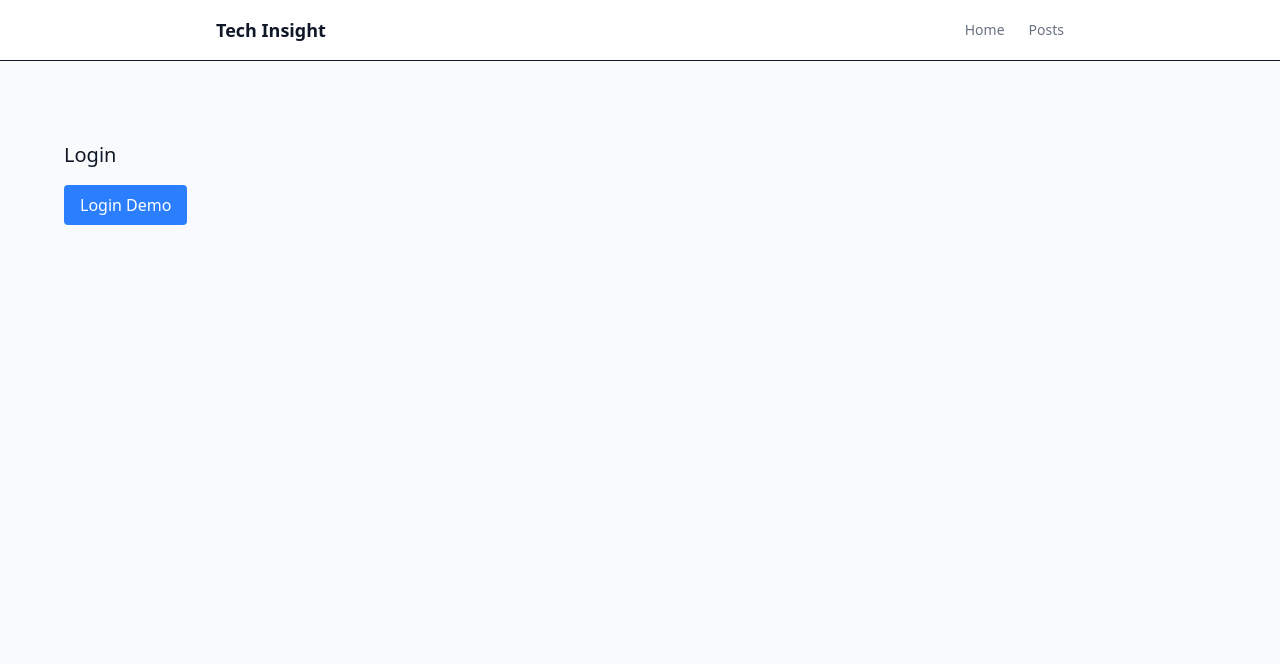
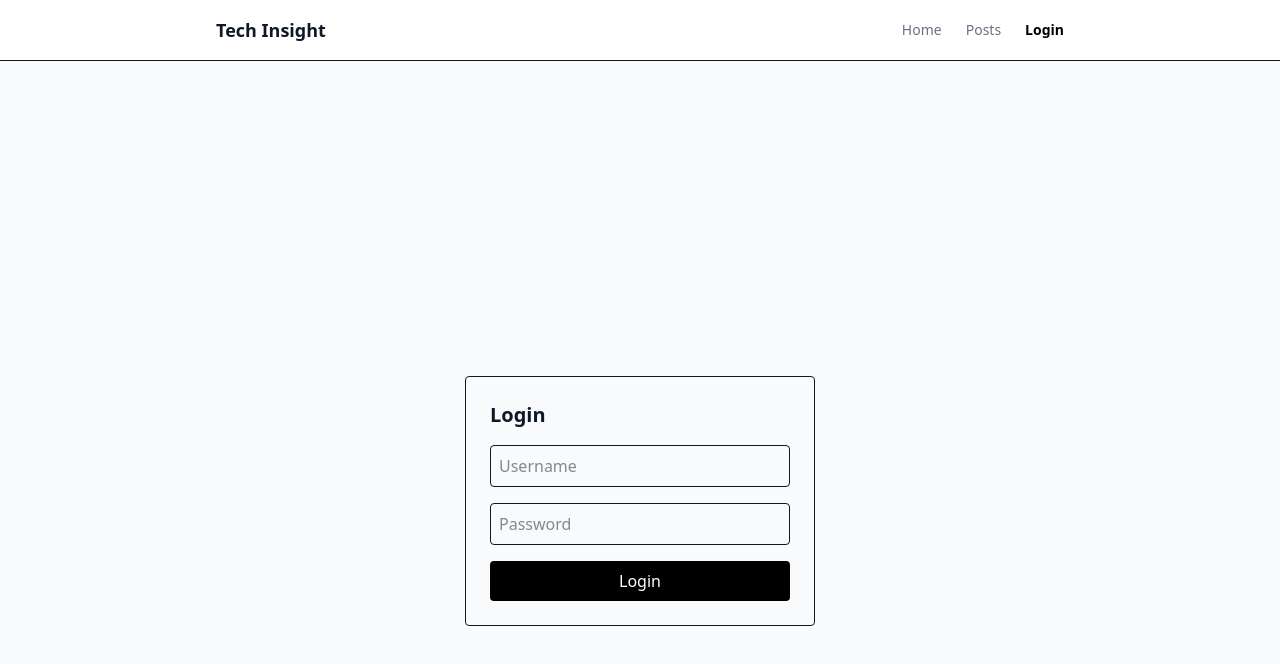
Before and after one commit to thaonhu24/tech-insight, a Next.js app: page /login in a window 1280 px wide. Shown: the top 664 px of the page. Built offline with nearby package versions, Linux system fonts and the light colour scheme; no server answers.

Commit message:
feat: :sparkles: implement login page

```diff
--- a/package.json
+++ b/package.json
@@ -14,6 +14,7 @@
     "next": "16.1.6",
     "react": "19.2.3",
     "react-dom": "19.2.3",
+    "react-hook-form": "^7.71.2",
     "react-redux": "^9.2.0"
   },
   "devDependencies": {
--- /dev/null
+++ b/src/app/create-post/page.tsx
@@ -0,0 +1,14 @@
+"use client";
+
+import { useAppSelector } from "@/store/hooks";
+import { redirect } from "next/navigation";
+
+export default function CreatePost() {
+  const isAuth = useAppSelector((state) => state.auth.isAuthenticated);
+
+  if (!isAuth) {
+    redirect("/login");
+  }
+
+  return <div>Create Post</div>;
+}
--- a/src/app/login/page.tsx
+++ b/src/app/login/page.tsx
@@ -1,35 +1,84 @@
 "use client";
 
+import { useForm } from "react-hook-form";
 import { useRouter } from "next/navigation";
 import { useAppDispatch } from "@/store/hooks";
 import { login } from "@/store/slices/authSlice";
+import { loginApi } from "@/features/auth/auth.service";
+
+type LoginForm = {
+  username: string;
+  password: string;
+};
 
 export default function LoginPage() {
   const dispatch = useAppDispatch();
   const router = useRouter();
 
-  const handleLogin = () => {
+  const {
+    register,
+    handleSubmit,
+    formState: { errors, isSubmitting },
+  } = useForm<LoginForm>();
+
+  const onSubmit = async (data: LoginForm) => {
+    try {
+      const result = await loginApi(data);
+
+      localStorage.setItem("token", result.accessToken);
+
       dispatch(
         login({
-        id: 1,
-        name: "Demo User",
-        email: "demo@email.com",
+          user: result,
+          token: result.accessToken,
         }),
       );
 
       router.push("/");
+    } catch {
+      alert("Login failed");
+    }
   };
 
   return (
-    <div className="p-10">
-      <h1 className="text-xl mb-4">Login</h1>
+    <div className="flex justify-center items-center min-h-screen">
+      <form
+        onSubmit={handleSubmit(onSubmit)}
+        className="w-[350px] border p-6 rounded"
+      >
+        <h1 className="text-xl font-semibold mb-4">Login</h1>
+
+        <div className="mb-4">
+          <input
+            placeholder="Username"
+            {...register("username", { required: "Username is required" })}
+            className="w-full border p-2 rounded"
+          />
+          {errors.username && (
+            <p className="text-red-500 text-sm">{errors.username.message}</p>
+          )}
+        </div>
+
+        <div className="mb-4">
+          <input
+            type="password"
+            placeholder="Password"
+            {...register("password", { required: "Password is required" })}
+            className="w-full border p-2 rounded"
+          />
+          {errors.password && (
+            <p className="text-red-500 text-sm">{errors.password.message}</p>
+          )}
+        </div>
 
         <button
-        onClick={handleLogin}
-        className="bg-blue-500 text-white px-4 py-2 rounded"
+          type="submit"
+          disabled={isSubmitting}
+          className="w-full bg-black text-white py-2 rounded"
         >
-        Login Demo
+          {isSubmitting ? "Logging in..." : "Login"}
         </button>
+      </form>
     </div>
   );
 }
--- a/src/components/layout/Navbar.tsx
+++ b/src/components/layout/Navbar.tsx
@@ -2,9 +2,11 @@
 
 import Link from "next/link";
 import { usePathname } from "next/navigation";
+import { useAppSelector } from "@/store/hooks";
 
 export default function Navbar() {
   const pathname = usePathname();
+  const user = useAppSelector((state) => state.auth.user);
 
   const linkStyle = (path: string) =>
     `text-sm transition ${
@@ -18,13 +20,30 @@ export default function Navbar() {
       <div className="max-w-4xl mx-auto px-6 py-4 flex justify-between items-center">
         <h1 className="font-bold text-lg">Tech Insight</h1>
 
-        <div className="flex gap-6">
+        <div className="flex items-center gap-6">
           <Link href="/" className={linkStyle("/")}>
             Home
           </Link>
+
           <Link href="/posts" className={linkStyle("/posts")}>
             Posts
           </Link>
+
+          {/* profile */}
+          {user ? (
+            <div className="flex items-center gap-2">
+              <img
+                src={user.image}
+                alt={user.username}
+                className="w-8 h-8 rounded-full"
+              />
+              <span className="text-sm font-medium">{user.firstName}</span>
+            </div>
+          ) : (
+            <Link href="/login" className={linkStyle("/login")}>
+              Login
+            </Link>
+          )}
         </div>
       </div>
     </nav>
--- /dev/null
+++ b/src/features/auth/auth.service.ts
@@ -0,0 +1,17 @@
+import { API_BASE_URL } from "@/lib/api";
+
+export async function loginApi(data: { username: string; password: string }) {
+  const res = await fetch(`${API_BASE_URL}/auth/login`, {
+    method: "POST",
+    headers: {
+      "Content-Type": "application/json",
+    },
+    body: JSON.stringify(data),
+  });
+
+  if (!res.ok) {
+    throw new Error("Login failed");
+  }
+
+  return res.json();
+}
--- a/src/features/posts/post.service.ts
+++ b/src/features/posts/post.service.ts
@@ -67,12 +67,9 @@ export async function getPosts(
 
 export async function getPostById(id: string) {
   try {
-    const res = await fetch(
-      `${process.env.NEXT_PUBLIC_API_BASE_URL}/posts/${id}`,
-      {
-        cache: "no-store",
-      },
-    );
+    const res = await fetch(`${API_BASE_URL}/posts/${id}`, {
+      cache: "no-store",
+    });
 
     if (!res.ok) {
       throw new Error("Failed to fetch post");
--- a/src/store/slices/authSlice.ts
+++ b/src/store/slices/authSlice.ts
@@ -2,17 +2,22 @@ import { createSlice, PayloadAction } from "@reduxjs/toolkit";
 
 type User = {
   id: number;
-  name: string;
+  username: string;
   email: string;
+  firstName: string;
+  lastName: string;
+  image: string;
 };
 
 type AuthState = {
   user: User | null;
+  token: string | null;
   isAuthenticated: boolean;
 };
 
 const initialState: AuthState = {
   user: null,
+  token: null,
   isAuthenticated: false,
 };
 
@@ -20,13 +25,21 @@ const authSlice = createSlice({
   name: "auth",
   initialState,
   reducers: {
-    login(state, action: PayloadAction<User>) {
-      state.user = action.payload;
+    login(
+      state,
+      action: PayloadAction<{
+        user: User;
+        token: string;
+      }>,
+    ) {
+      state.user = action.payload.user;
+      state.token = action.payload.token;
       state.isAuthenticated = true;
     },
 
     logout(state) {
       state.user = null;
+      state.token = null;
       state.isAuthenticated = false;
     },
   },
```
Also changed, not shown: 1 other file (tests, documents, lock files or other folders). Lines whose indentation alone changed are shown as unchanged.
